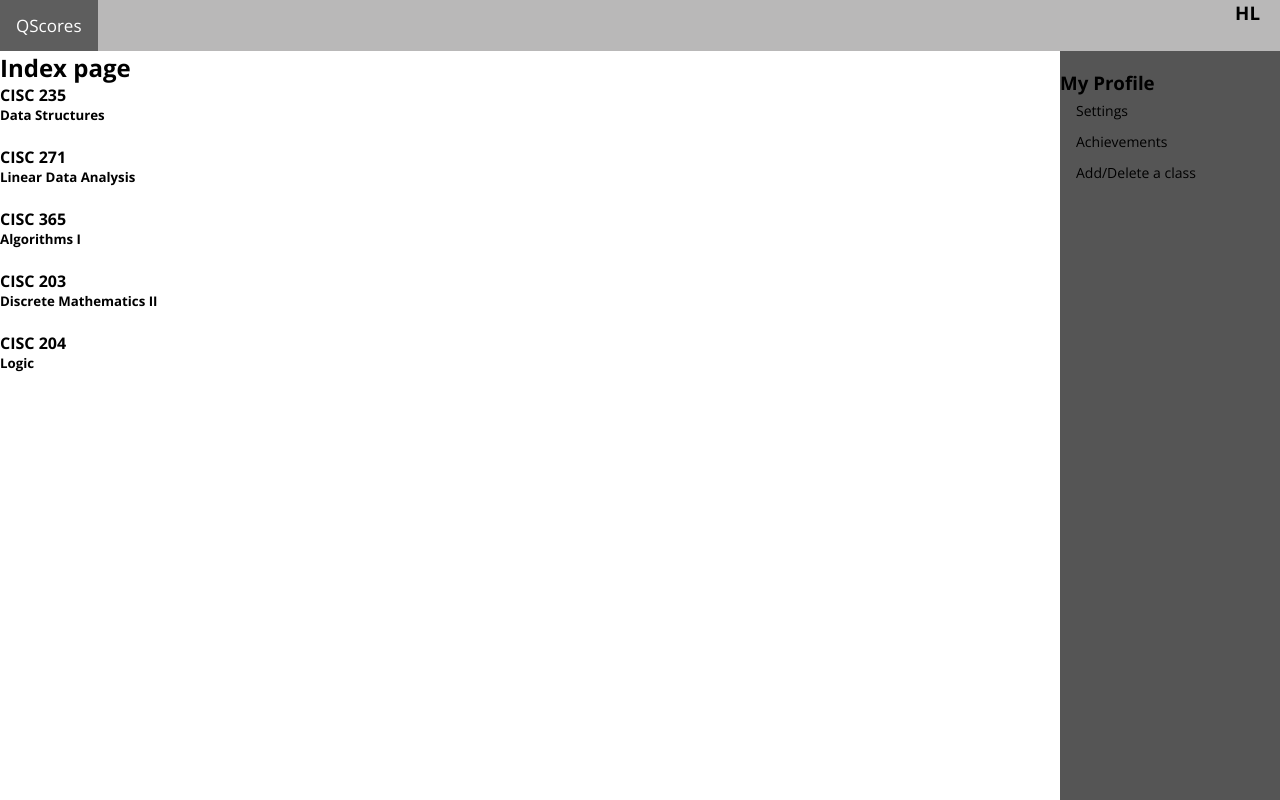
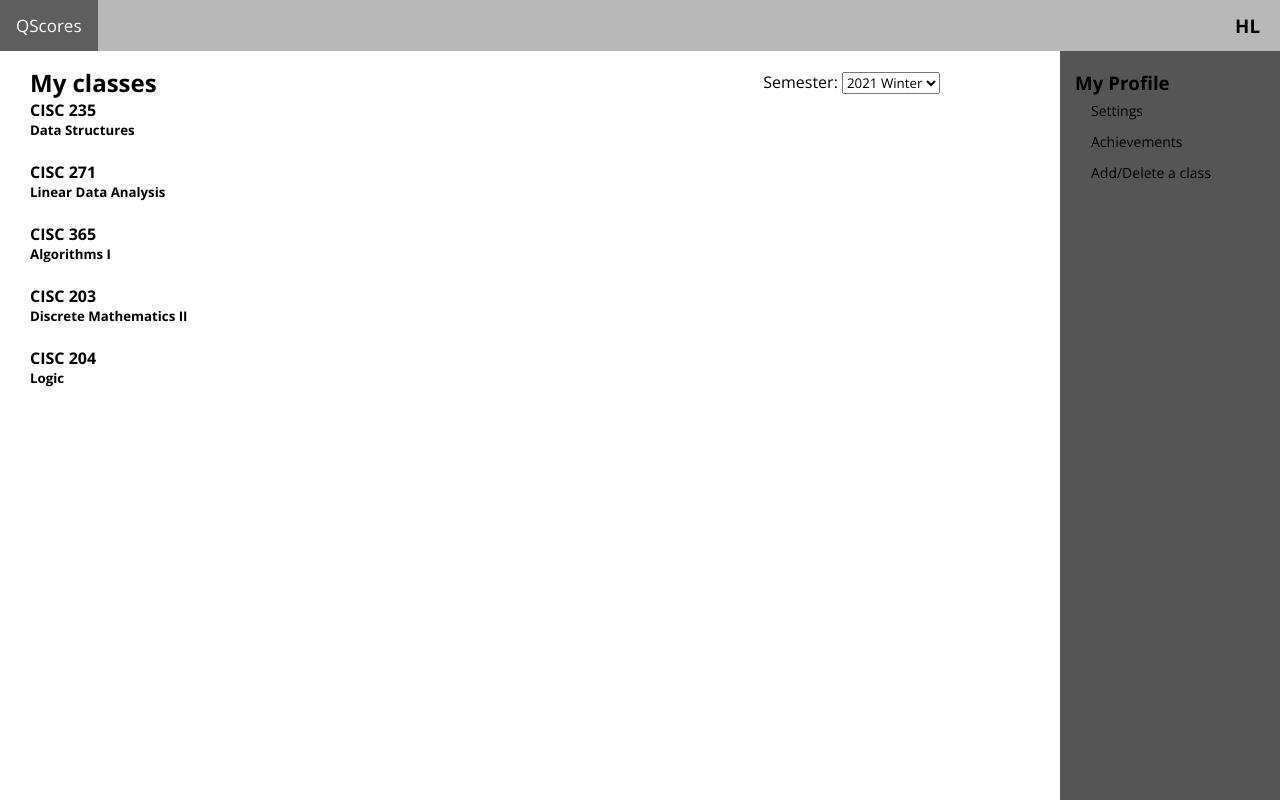
Before and after one commit to JoshGraham14/QHacks, a Flask app: page / in a window 1280 px wide. Run offline with Flask 2, Linux system fonts and the light colour scheme.

Commit message:
Added semester option to index page

```diff
--- a/static/styles/styles.css
+++ b/static/styles/styles.css
@@ -1,5 +1,6 @@
 @import url('https://fonts.googleapis.com/css2?family=Open+Sans:wght@400;700&display=swap');
 
+/* ------------ GENERAL PAGE SETTINGS ------------ */
 * {
     margin: 0;
     padding: 0;
@@ -7,7 +8,7 @@
     font-family: 'Open Sans', sans-serif;
 }
 
-/* Add a black background color to the top navigation */
+/* ------------ HEADER BAR ------------ */
 .topnav {
     background-color: rgb(185, 184, 184);
     overflow: hidden;
@@ -26,6 +27,7 @@
 .topnav li h3 {
     float: right;
     margin-right: 20px;
+    margin-top: 13px;
 }
 
 .topnav ul {
@@ -38,17 +40,18 @@
     color: rgb(255, 255, 255);
 }
 
-/* The sidebar menu */
+/* ------------ SIDE BAR ------------ */
 .sidenav {
     height: 100%; /* Full-height: remove this if you want "auto" height */
     width: 220px; /* Set the width of the sidebar */
     position: fixed; /* Fixed Sidebar (stay in place on scroll) */
-    z-index: -1; /* Stay on top */
+    z-index: -1; /* Stay under header */
     top: 0; /* Stay at the top */
-    right: 0;
+    right: 0; /* stay on the right of the screen */
     background-color: rgb(85, 85, 85); /* Black */
     overflow-x: hidden; /* Disable horizontal scroll */
     padding-top: 20px;
+    padding-left: 15px;
     margin-top: 50px;
 }
 
@@ -65,3 +68,21 @@
 .sidenav a:hover {
     color: #f1f1f1;
 }
+
+/* ------------ MAIN CONTENT ------------ */
+.container{
+    width: 75%;
+    margin-top: 15px;
+    padding-left: 30px;
+    padding-right: 20px;
+}
+
+.course-title {
+    display: flex;
+    justify-content: space-between;
+    align-items: center;
+}
+
+.course-list {
+    list-style-type: none;
+}
--- a/templates/index.html
+++ b/templates/index.html
@@ -1,8 +1,20 @@
 {% extends 'base.html' %}
 {% block content %}
-<h2>Index page</h2>
+<div class="container">
+    <span class="course-title">
+        <h2>My classes</h2>
+        <div class="semester">
+            <label for="cars">Semester: </label>
+            <select name="semesters" id="semesters">
+                <option value="2020fall">2020 Fall</option>
+                <option selected="selected" value="2021winter">2021 Winter</option>
+            </select>
+        </div>
+
+    </span>
+
     <!--This for loop will render course codes/names to the page -->
-<ul>
+    <ul class="course-list">
         {% for course in courses %}
         <li>
             <h4>{{course.code}}</h4>
@@ -11,4 +23,5 @@
         </li>
         {% endfor %}
     </ul>
+</div>
 {% endblock %}
```
Lines whose indentation alone changed are shown as unchanged.
